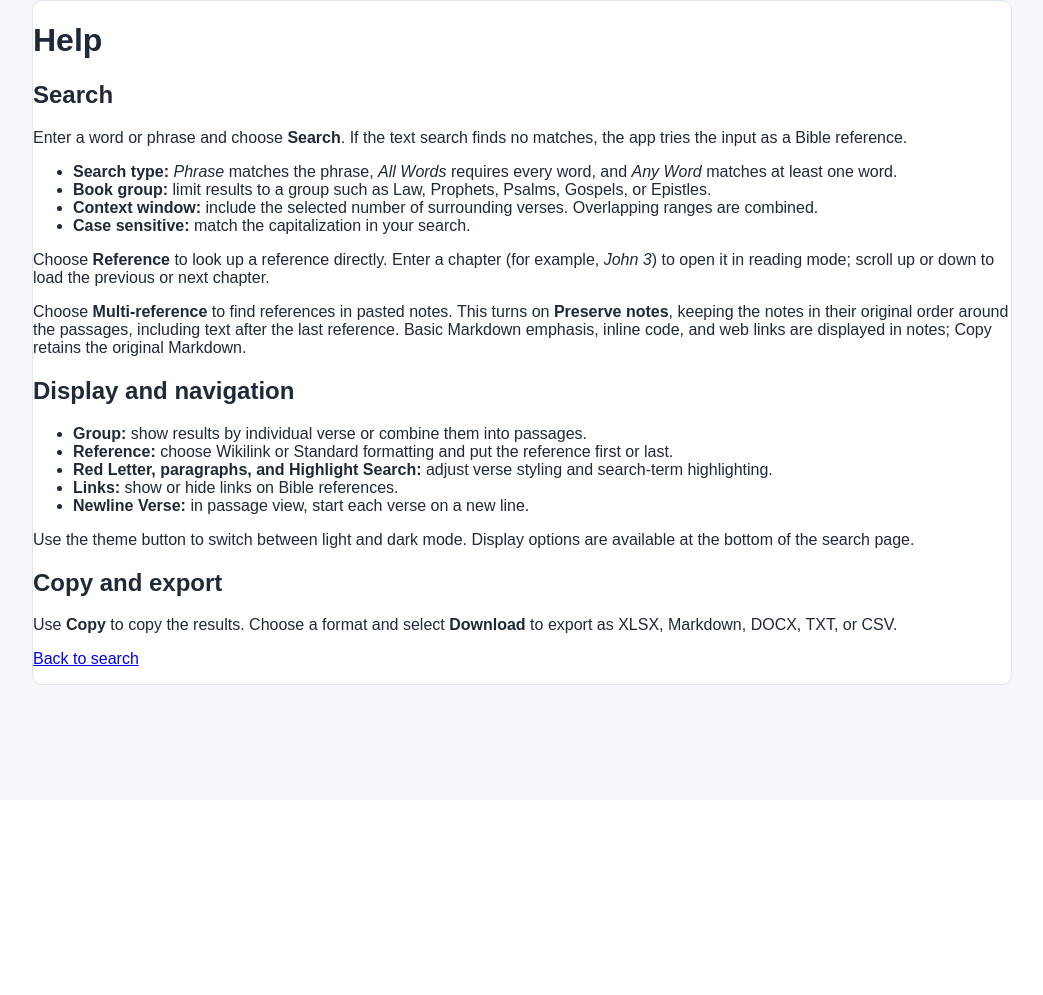
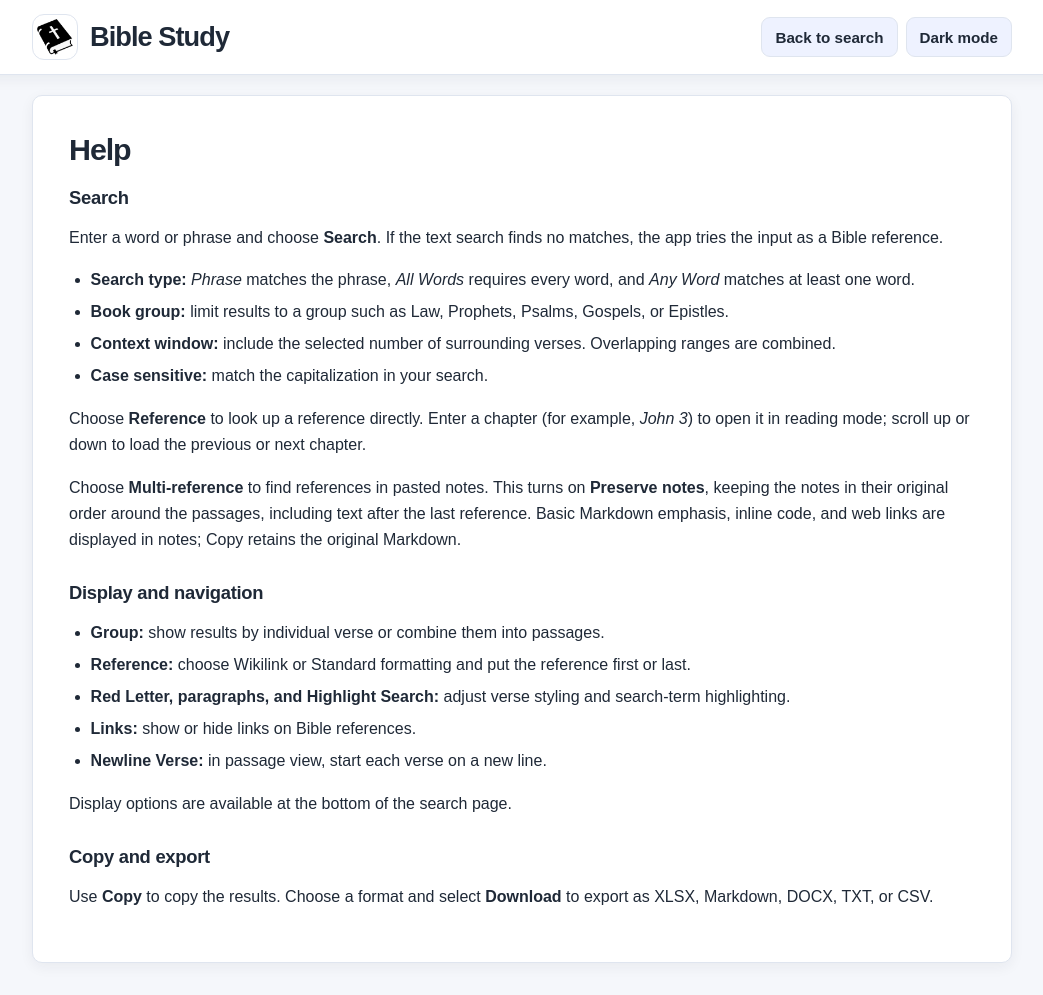
Before and after one commit to mhancock4Christ/MarkdownBible, a FastAPI app: page /help in a window 1280 px wide. Shown: the whole page, without its empty margins (118-1161 px from the left). Before the commit the page ends 685 px from the top, so only its background shows below. Run offline with FastAPI, Linux system fonts and the light colour scheme.

Commit message:
Fixed help page css.

```diff
--- a/static/styles.css
+++ b/static/styles.css
@@ -1093,7 +1093,42 @@ body.dark .word-cloud-link[data-tone="4"] {
 }
 
 .help-page {
+  padding: clamp(20px, 4vw, 36px);
   background: var(--panel);
   border: 1px solid var(--border);
   border-radius: 10px;
+  box-shadow: 0 4px 14px rgba(31, 41, 55, 0.06);
 }
+
+.help-shell {
+  padding-bottom: 32px;
+}
+
+.help-page h1 {
+  margin: 0 0 1.25rem;
+  font-size: clamp(1.5rem, 3vw, 1.9rem);
+  letter-spacing: -0.035em;
+}
+
+.help-page h2 {
+  margin: 1.8rem 0 0.6rem;
+  font-size: 1.15rem;
+  letter-spacing: -0.015em;
+}
+
+.help-page h2:first-of-type {
+  margin-top: 0;
+}
+
+.help-page p,
+.help-page li {
+  line-height: 1.65;
+}
+
+.help-page ul {
+  padding-left: 1.35rem;
+}
+
+.help-page li + li {
+  margin-top: 0.35rem;
+}
--- a/templates/help.html
+++ b/templates/help.html
@@ -8,6 +8,25 @@
     <link rel="icon" type="image/x-icon" href="/favicon.ico" />
   </head>
   <body>
+    <script>
+      document.body.classList.toggle('dark', localStorage.getItem('bibleapp-theme') === 'dark');
+    </script>
+    <div class="app-shell help-shell">
+      <header class="topbar">
+        <div class="app-brand">
+          <span class="app-icon-wrap">
+            <img class="app-icon" src="/favicon.ico" alt="" />
+          </span>
+          <h1>Bible Study</h1>
+        </div>
+        <div class="topbar-actions">
+          <a class="help-link" href="/">Back to search</a>
+          <button type="button" id="themeToggle" class="theme-toggle" aria-label="Toggle dark mode" aria-pressed="false">
+            Dark mode
+          </button>
+        </div>
+      </header>
+
       <main class="container help-page">
         <h1>Help</h1>
 
@@ -30,12 +49,24 @@
           <li><strong>Links:</strong> show or hide links on Bible references.</li>
           <li><strong>Newline Verse:</strong> in passage view, start each verse on a new line.</li>
         </ul>
-      <p>Use the theme button to switch between light and dark mode. Display options are available at the bottom of the search page.</p>
+        <p>Display options are available at the bottom of the search page.</p>
 
         <h2>Copy and export</h2>
         <p>Use <strong>Copy</strong> to copy the results. Choose a format and select <strong>Download</strong> to export as XLSX, Markdown, DOCX, TXT, or CSV.</p>
-
-      <p><a href="/">Back to search</a></p>
       </main>
+    </div>
+    <script>
+      const themeToggle = document.getElementById('themeToggle');
+      const isDark = document.body.classList.contains('dark');
+      themeToggle.setAttribute('aria-pressed', String(isDark));
+      themeToggle.textContent = isDark ? 'Light mode' : 'Dark mode';
+      themeToggle.addEventListener('click', () => {
+        const nextTheme = document.body.classList.contains('dark') ? 'light' : 'dark';
+        localStorage.setItem('bibleapp-theme', nextTheme);
+        document.body.classList.toggle('dark', nextTheme === 'dark');
+        themeToggle.setAttribute('aria-pressed', String(nextTheme === 'dark'));
+        themeToggle.textContent = nextTheme === 'dark' ? 'Light mode' : 'Dark mode';
+      });
+    </script>
   </body>
 </html>
```
Also changed, not shown: 1 other file. Lines whose indentation alone changed are shown as unchanged.
